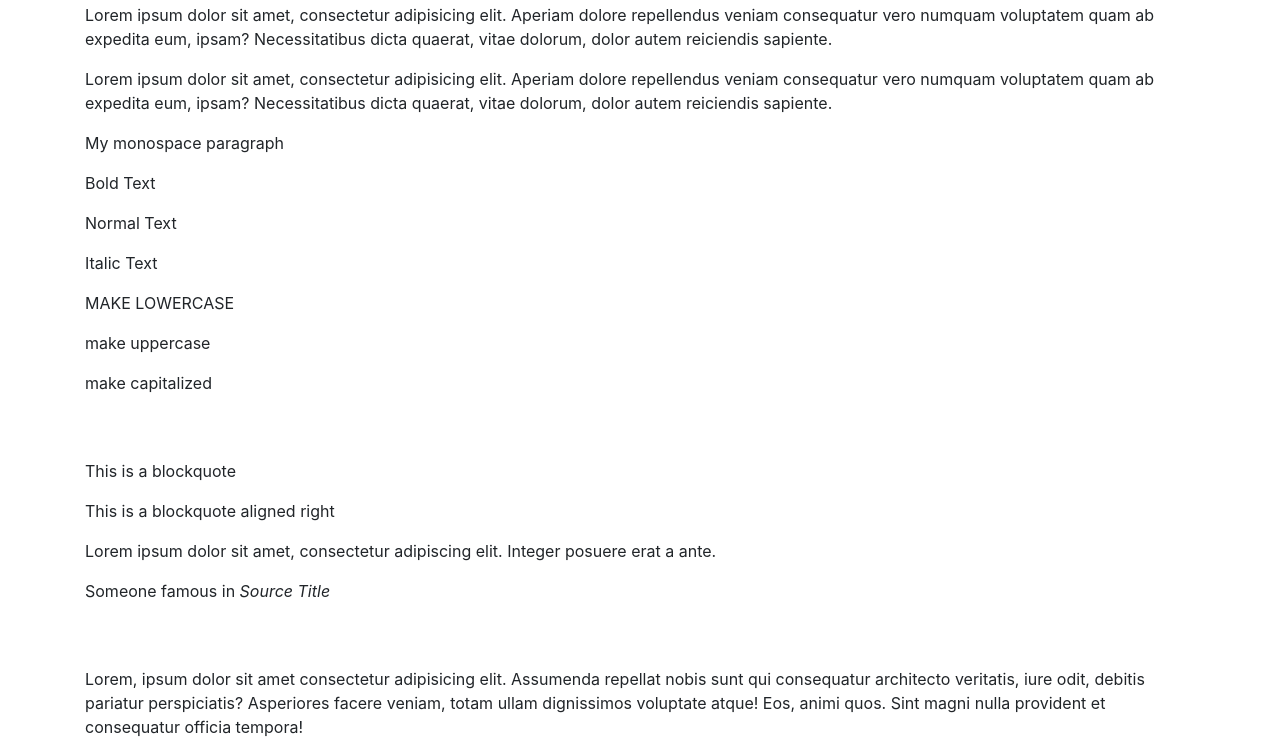
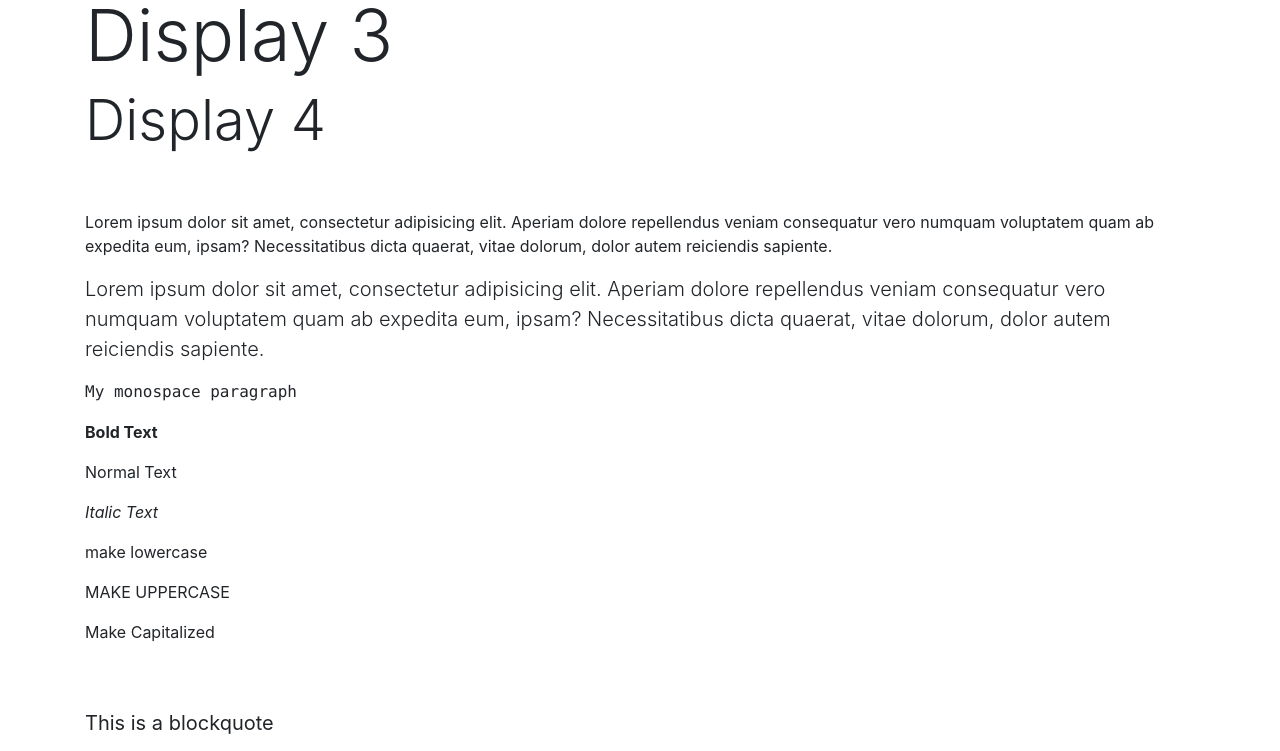
Before and after one commit to msnkr/Bootstrap-Projects, a plain HTML site: page bootstrap_sandbox/2_2_basic_typography.html in a window 1280 px wide. Shown: the part 762-1513 px from the top of the page. Drawn offline with nearby package versions, Linux system fonts and the light colour scheme.

Commit message:
Update 2_2_basic_typography.html

```diff
--- a/bootstrap_sandbox/2_2_basic_typography.html
+++ b/bootstrap_sandbox/2_2_basic_typography.html
@@ -92,7 +92,7 @@
     <h2>Heading Two</h2>
     <h3>Heading Three</h3>
     <h4>Heading Four</h4>
-    <h5>Heading Five</h5>
+    <h5 class="h1" >Heading Five</h5>
     <h6>Heading Six</h6>
 
     <br>
@@ -100,10 +100,10 @@
 
 
     <!-- DISPLAY CLASSES -->
-    <h1>Display 1</h1>
-    <h1>Display 2</h1>
-    <h1>Display 3</h1>
-    <h1>Display 4</h1>
+    <h1 class="display-1" >Display 1</h1>
+    <h1 class="display-2" >Display 2</h1>
+    <h1 class="display-3" >Display 3</h1>
+    <h1 class="display-4">Display 4</h1>
 
     <br>
     <br>
@@ -113,39 +113,39 @@
       voluptatem quam ab expedita eum, ipsam? Necessitatibus dicta quaerat, vitae dolorum, dolor autem reiciendis sapiente.</p>
 
     <!-- LEAD -->
-    <p>Lorem ipsum dolor sit amet, consectetur adipisicing elit. Aperiam dolore repellendus veniam consequatur vero numquam
+    <p class="lead">Lorem ipsum dolor sit amet, consectetur adipisicing elit. Aperiam dolore repellendus veniam consequatur vero numquam
       voluptatem quam ab expedita eum, ipsam? Necessitatibus dicta quaerat, vitae dolorum, dolor autem reiciendis sapiente.</p>
 
     <!-- MONOSPACE PARAGRAPH -->
-    <p>My monospace paragraph</p>
+    <p class="text-monospace">My monospace paragraph</p>
 
     <!-- STYLE CLASSES -->
-    <p>Bold Text</p>
-    <p>Normal Text</p>
-    <p>Italic Text</p>
+    <p class="font-weight-bold">Bold Text</p>
+    <p class="font-weight-normal">Normal Text</p>
+    <p class="font-italic">Italic Text</p>
 
     <!-- TEXT TRANSFORMS -->
-    <p>MAKE LOWERCASE</p>
-    <p>make uppercase</p>
-    <p>make capitalized</p>
+    <p class="text-lowercase">MAKE LOWERCASE</p>
+    <p class="text-uppercase">make uppercase</p>
+    <p class="text-capitalize">make capitalized</p>
 
     <br>
     <br>
 
     <!-- BLOCKQUOTES -->
-    <blockquote>
+    <blockquote class="blockquote">
       <p>This is a blockquote</p>
     </blockquote>
 
     <!-- BLOCKQUOTE RIGHT ALIGNED -->
-    <blockquote>
+    <blockquote class="blockquote text-right">
       <p>This is a blockquote aligned right</p>
     </blockquote>
 
     <!-- BLOCKQUOTE WITH FOOTER -->
-    <blockquote>
+    <blockquote class="blockquote text-right">
       <p>Lorem ipsum dolor sit amet, consectetur adipiscing elit. Integer posuere erat a ante.</p>
-      <footer>Someone famous in
+      <footer class="blockquote-footer">Someone famous in
         <cite title="Source Title">Source Title</cite>
       </footer>
     </blockquote>
```
